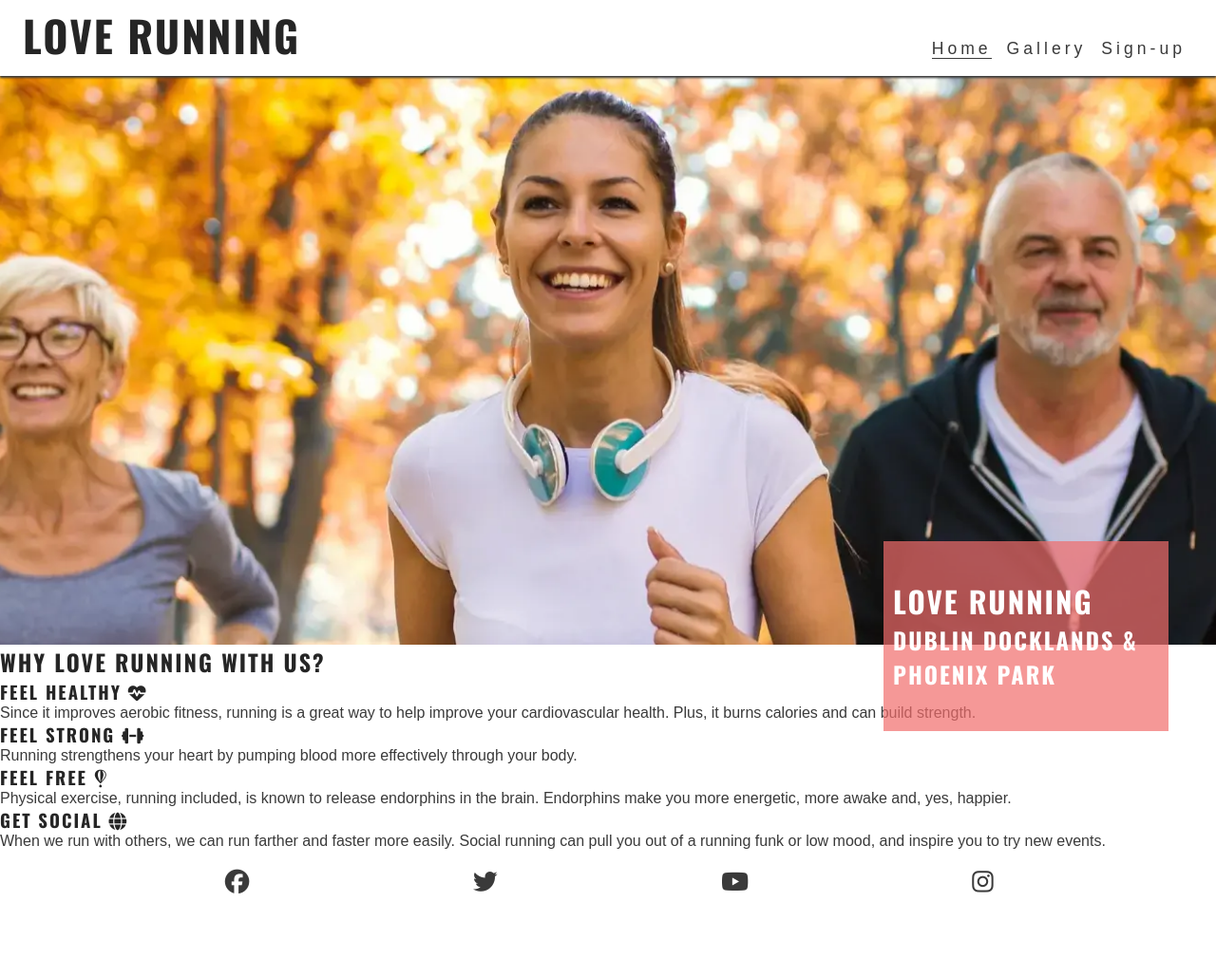
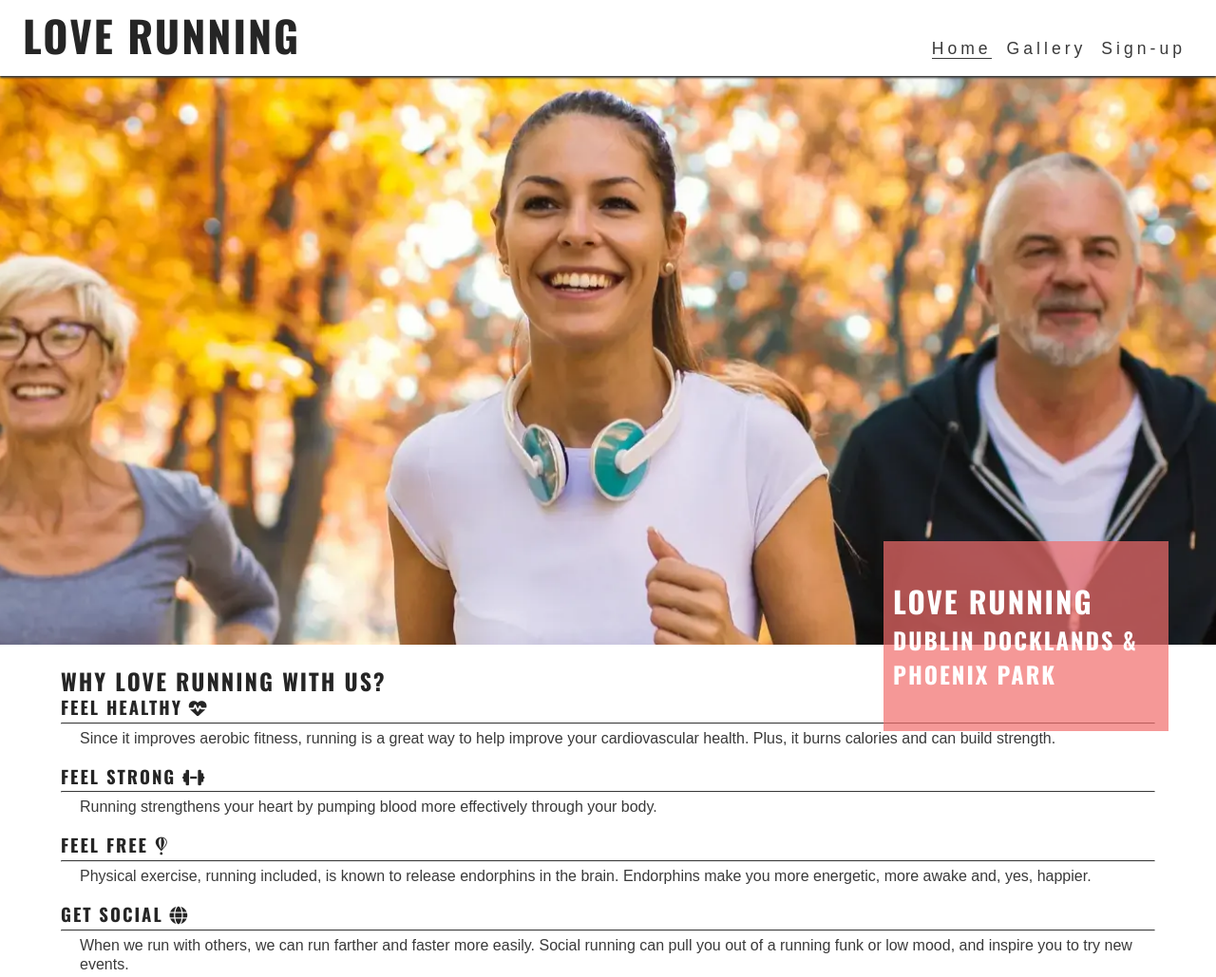
Before and after one commit to niallomeachair/love-running, a plain HTML site: page index.html in a window 1280 px wide. Shown: the top 1029 px of the page at 95% size. Before the commit the page ends 963 px from the top, so only its background shows below. Drawn offline with nearby package versions, Linux system fonts and the light colour scheme; a web font is replaced by a local one.

Commit message:
Add reasons section with benefits for physical and mental health

```diff
--- a/assets/css/style.css
+++ b/assets/css/style.css
@@ -127,6 +127,31 @@ main {
     color: #ffffff;
 }
 
+/* Reasons Section */
+#reasons {
+    width: 90%;
+    margin: 20px auto;
+}
+
+reasons h2 {
+    text-align: center;
+    margin-bottom: 20px;
+    font-size: 280%;
+}
+
+#benefits-physical>div, #benefits-mental>div {
+    line-height: 20px;
+    margin-bottom: 20px;
+}
+
+#benefits p {
+    padding: 0 20px;
+}
+
+hr {
+    border-top: 1px solid #3a3a3a;
+    margin: 5px 0;
+}
 
 /* Footer */
 #social-networks {
--- a/index.html
+++ b/index.html
@@ -66,25 +66,31 @@
           <h3>Dublin Docklands & Phoenix Park</h3>
         </div>
       </section>
+
+      <!--- Reasons Section --->
     <section id="reasons">
       <h2>Why Love Running With Us?</h2>
       <div id="benefits">
         <div id="benefits-physical">
           <div>
             <h3>FEEL HEALTHY <i class="fa-solid fa-heart-pulse"></i></h3>
+            <hr>
             <p>Since it improves aerobic fitness, running is a great way to help improve your cardiovascular health. Plus, it burns calories and can build strength.</p>
           </div>
           <div>
             <h3>FEEL STRONG  <i class="fa-solid fa-dumbbell"></i></h3>
+            <hr>
             <p>Running strengthens your heart by pumping blood more effectively through your body.</p></div>
         </div>
         <div id="benefits-mental">
           <div>
             <h3>FEEL FREE <i class="fa-brands fa-fly"></i></h3>
+            <hr>
             <p>Physical exercise, running included, is known to release endorphins in the brain. Endorphins make you more energetic, more awake and, yes, happier.</p>
           </div>
           <div>
             <h3>GET SOCIAL <i class="fa-solid fa-globe"></i></h3>
+            <hr>
             <p>When we run with others, we can run farther and faster more easily. Social running can pull you out of a running funk or low mood, and inspire you to try new events.</p>
           </div>
 
```
